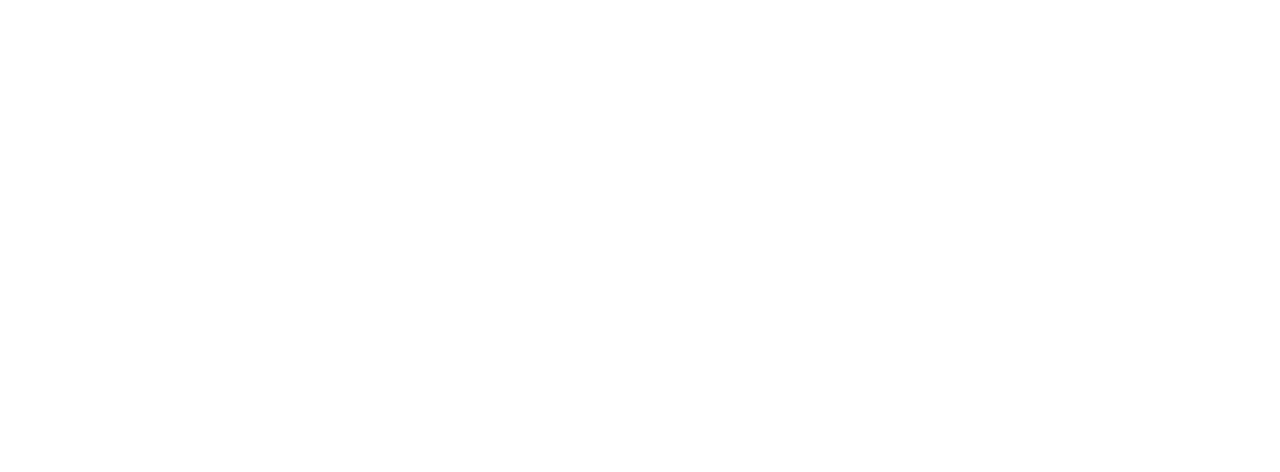
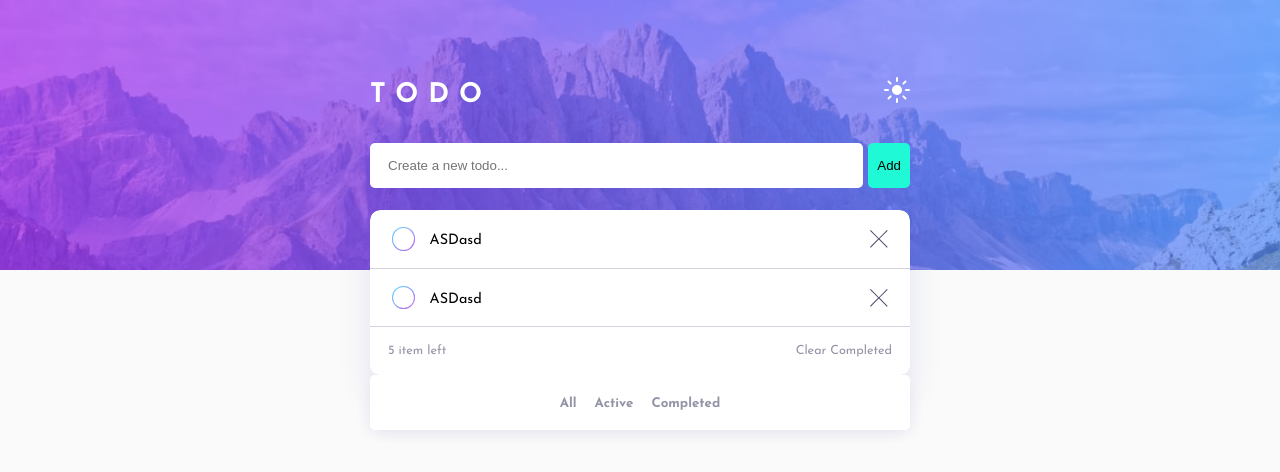
Before and after one commit to ericcst197/vue-todo-app, a Vue app: page / in a window 1280 px wide. Shown: the top 472 px of the page. Built offline with nearby package versions, Linux system fonts and the light colour scheme.

Commit message:
add basic styling and layout (light mode)

```diff
--- a/index.html
+++ b/index.html
@@ -3,7 +3,7 @@
 
 <head>
   <meta charset="UTF-8" />
-  <link rel="icon" href="/public/images/favicon-32x32.png" />
+  <link rel="icon" href="/images/favicon-32x32.png" />
   <meta name="viewport" content="width=device-width, initial-scale=1.0" />
   <title>To-do App</title>
 </head>
@@ -22,6 +22,7 @@
   Clear Completed
 
   Drag and drop to reorder list -->
+
   <div id="app"></div>
   <script type="module" src="/src/main.js"></script>
 </body>
--- a/src/App.vue
+++ b/src/App.vue
@@ -1,9 +1,35 @@
 
 
 <template>
-  <header>
-
-  </header>
+  <picture>
+    <source media="(min-width:600px)" srcset="../public/images/bg-desktop-light.jpg">
+    <img src="../public/images/bg-mobile-light.jpg" alt="Flowers">
+  </picture>
+  <section id="container">
+    <header-title></header-title>
+    <main>
+      <new-todo></new-todo>
+      <ul>
+        <todo-item></todo-item>
+        <todo-item></todo-item>
+         <nav>
+          <p class="item-left">5 item left</p>
+          <div class="sort-todo hidden">
+            <button>All</button>
+            <button>Active</button>
+            <button>Completed</button>
+          </div>
+          <button class="clear-complete">Clear Completed</button>
+        </nav>
+      </ul>
+      <div class="shadow-layout"></div>
+    </main>
+    <div class="sort-todo mobile">
+      <button>All</button>
+      <button>Active</button>
+      <button>Completed</button>
+    </div>
+  </section>
 </template>
 
 <script setup>
--- a/src/assets/_base.scss
+++ b/src/assets/_base.scss
@@ -11,4 +11,24 @@
     box-sizing: border-box;
     min-height: 100vh;
     font-family: $font-display;
+    background-color: $light-gray;
 }
+
+picture img{
+    width: 100%;
+    height: 15rem;
+    object-fit: fill;
+    position: absolute;
+    top: 0 ;
+    left: 0;
+    z-index: -5;
+
+    @media( max-width: $phone){
+        object-fit: cover;
+        min-height: 13rem;
+    }
+}
+
+.hidden{
+    display: none;
+}
--- /dev/null
+++ b/src/assets/_container.scss
@@ -0,0 +1,57 @@
+
+#container{
+    width: 85%;
+    max-width: 30rem;
+    min-height: 100vh;
+    margin: 7vh auto 0;
+
+    @media(min-width: $phone){
+        margin: 10vh auto 0;
+    }
+
+    header{
+        display: flex;
+        justify-content: space-between;
+        align-items: center;
+
+        h2{
+            flex : 1;
+            letter-spacing: 10px;
+            color: #fff;
+        }
+
+        input{
+            display: none;
+        }
+
+        label{
+            cursor: pointer;
+            transform: translateY(-3px);
+        }
+    }
+
+    main{
+        display: flex;
+        flex-direction: column;
+        padding-top: 1.8rem;
+        position: relative;
+
+        border-bottom-left-radius: 10px;
+        border-bottom-right-radius: 10px;
+
+        @media (max-width: $phone) {
+            margin-bottom: 1.2rem;
+        }
+    }
+
+    .shadow-layout{
+        position: absolute;
+        top: 0;
+        bottom: 0;
+        left: 0;
+        right: 0;
+        border-radius: 10px;
+        box-shadow: 10px 30px 30px -10px $light-grayish-1, -10px 30px 30px -10px $light-grayish-1;
+        z-index: -100;
+    }
+}
--- /dev/null
+++ b/src/assets/_form.scss
@@ -0,0 +1,26 @@
+form{
+    width: 100%;
+    height: 2.5rem;
+    display: flex;
+
+    input{
+        width: 85%;
+        padding: 1rem;
+
+        caret-color: $color-bright-blue;
+        border-radius: 5px;
+        border: none;
+        outline: none;
+    }
+
+    button{
+        flex: 1;
+        padding: .5rem;
+        margin-left: 5px;
+        background-color:rgb(31, 249, 213) ;
+        border-radius: 5px;
+        border: none;
+        outline: none;
+        cursor: pointer;
+    }
+}
--- /dev/null
+++ b/src/assets/_list.scss
@@ -0,0 +1,141 @@
+ul{
+    margin-top: 1.2rem;
+    border-radius: 10px;
+    overflow: hidden;
+
+    li{
+        height: 1.2rem;
+        font-size: .8rem;
+        padding: 1rem 1.2rem;
+        list-style: none;
+        border-bottom: 1px solid $light-grayish-2;
+        background-color:  #fff;
+        overflow: hidden;
+
+        display: flex;
+        align-items: center;
+
+        &:first-of-type{
+            border-top-left-radius: 10px;
+            border-top-right-radius: 10px;
+        }
+
+        #toggle-complete{
+            opacity: 0;
+            width: 20px;
+            margin-right: 1rem;
+            position: relative;
+
+            &:checked ~ label{
+                background: $color-check border-box;
+                // background-image: url(.../public/images/icon-check.svg);
+            }
+        }
+
+        .check{
+            position: relative;
+
+            label{
+                position: absolute;
+                top:-3px;
+                width: 1.2rem;
+                height: 1.2rem;
+                background:linear-gradient(#fff, #fff) padding-box,
+                $color-check border-box;
+                border: 1px solid transparent;
+                border-radius: 50%;
+                cursor: pointer;
+
+                display: flex;
+                justify-content: center;
+                align-items: center;
+            }
+        }
+
+
+
+        p{
+            flex: 1;
+            line-height: 1.5;
+            translate: 0 2px;
+        }
+
+        button{
+            transform: translateY(2px);
+            background-color: #fff;
+            border: none;
+            outline: none;
+            cursor: pointer;
+        }
+    }
+
+    nav{
+        background-color: #fff;
+        font-size: .7rem;
+        padding: 1rem;
+        border-bottom-left-radius: 10px;
+        border-bottom-right-radius: 10px;
+
+        display: flex;
+        align-items: center;
+        justify-content: space-between;
+
+        button{
+            @extend %button;
+            font-size: .7rem;
+        }
+
+        button:hover{
+            color: $light-grayish-4;
+        }
+
+        .item-left{
+            color: $light-grayish-3;
+        }
+    }
+}
+
+%button{
+    background-color: #fff;
+    border: none;
+    outline: none;
+    cursor: pointer;
+    font-family: inherit;
+    color: $light-grayish-3;
+}
+
+.sort-todo{
+    background-color: #fff;
+    padding: 0 ;
+
+    & > button {
+        @extend %button;
+        font-weight: 700;
+
+        &:not(:first-of-type){
+            margin-left: 1rem;
+        }
+    }
+
+    button:active,
+    button:focus{
+        color: $color-bright-blue;
+    }
+
+    button:hover{
+        color: $light-grayish-4;
+    }
+}
+
+.mobile{
+    border-radius: 5px;
+    text-align: center;
+    padding: 1rem;
+    box-shadow: 5px 5px 15px -5px $light-grayish-1,
+                -5px 5px 15px -5px $light-grayish-1;
+
+    button:active,
+    button:focus{
+        color: $color-bright-blue;
+    }
+}
--- a/src/assets/_variables.scss
+++ b/src/assets/_variables.scss
@@ -1,21 +1,24 @@
 // Primary color
 $color-bright-blue: hsl(220, 98%, 61%);
-$color-check: linear-gradient hsl(192, 100%, 67%) to hsl(280, 87%, 65%);
+$color-check: linear-gradient(to right bottom ,hsl(192, 100%, 67%) , hsl(280, 87%, 65%));
 
 // Light Theme
-$light-gray: #fafafa;
-$light-grayish-1: #e4e5f1;
-$light-grayish-2: #d2d3db;
-$light-grayish-3: #9394a5;
-$light-grayish-4: #484b6a;
+$light-gray: hsl(0, 0%, 98%);
+$light-grayish-1: hsl(236, 33%, 92%);
+$light-grayish-2: hsl(233, 11%, 84%);
+$light-grayish-3: hsl(236, 9%, 61%);
+$light-grayish-4: hsl(235, 19%, 35%);
 
 // Dark theme
-$dark-blue-1: #161722;
-$dark-blue-2: #25273c;
-$dark-grayish-blue-hover: #e4e5f1;
-$dark-grayish-blue-1: #cacde8;
-$dark-grayish-blue-2: #777a92;
-$dark-grayish-blue-3: #4d5066;
-$dark-grayish-blue-4: #393a4c;
+$dark-blue-1: hsl(235, 21%, 11%);
+$dark-blue-2: hsl(235, 24%, 19%);
+$dark-grayish-blue-1: hsl(234, 39%, 85%);
+$dark-grayish-blue-hover: hsl(235, 32%, 92%);
+$dark-grayish-blue-2: hsl(233, 11%, 52%);
+$dark-grayish-blue-3: hsl(233, 14%, 35%);
+$dark-grayish-blue-4: hsl(237, 16%, 26%);
 
 $font-display: 'Josefin Sans', sans-serif;
+
+// Media queries
+$phone: 37.5em
--- a/src/assets/main.scss
+++ b/src/assets/main.scss
@@ -1,4 +1,7 @@
 @import url('https://fonts.googleapis.com/css2?family=Josefin+Sans:wght@400;700&display=swap');
 
 @import './base';
-@import './variables'
+@import './variables';
+@import './container';
+@import './form';
+@import './list';
--- /dev/null
+++ b/src/components/HeaderTitle.vue
@@ -0,0 +1,17 @@
+<template>
+    <header>
+      <h2>TODO</h2>
+      <label for="theme">
+        <svg xmlns="http://www.w3.org/2000/svg" width="26" height="26">
+          <path fill="#FFF" fill-rule="evenodd" d="M13 21a1 1 0 011 1v3a1 1 0 11-2 0v-3a1 1 0 011-1zm-5.657-2.343a1 1 0 010 1.414l-2.121 2.121a1 1 0 01-1.414-1.414l2.12-2.121a1 1 0 011.415 0zm12.728 0l2.121 2.121a1 1 0 01-1.414 1.414l-2.121-2.12a1 1 0 011.414-1.415zM13 8a5 5 0 110 10 5 5 0 010-10zm12 4a1 1 0 110 2h-3a1 1 0 110-2h3zM4 12a1 1 0 110 2H1a1 1 0 110-2h3zm18.192-8.192a1 1 0 010 1.414l-2.12 2.121a1 1 0 01-1.415-1.414l2.121-2.121a1 1 0 011.414 0zm-16.97 0l2.121 2.12A1 1 0 015.93 7.344L3.808 5.222a1 1 0 011.414-1.414zM13 0a1 1 0 011 1v3a1 1 0 11-2 0V1a1 1 0 011-1z"/>
+        </svg>
+      </label>
+      <input id="theme" type="checkbox">
+    </header>
+</template>
+
+<script>
+export default {
+
+}
+</script>
--- /dev/null
+++ b/src/components/NewTodo.vue
@@ -0,0 +1,12 @@
+<template>
+     <form>
+        <input type="text" name="input-to-do" id="input-to-do" placeholder="Create a new todo...">
+        <button>Add</button>
+      </form>
+</template>
+
+<script>
+export default {
+
+}
+</script>
--- /dev/null
+++ b/src/components/TodoItem.vue
@@ -0,0 +1,20 @@
+<template>
+    <li>
+        <div class="check">
+            <input type="checkbox" id="toggle-complete">
+            <label for="toggle-complete">
+                <svg xmlns="http://www.w3.org/2000/svg" width="11" height="9"><path fill="none" stroke="#FFF" stroke-width="2" d="M1 4.304L3.696 7l6-6"/></svg>
+            </label>
+        </div>
+        <p>ASDasd</p>
+        <button>
+            <svg xmlns="http://www.w3.org/2000/svg" width="18" height="18"><path fill="#494C6B" fill-rule="evenodd" d="M16.97 0l.708.707L9.546 8.84l8.132 8.132-.707.707-8.132-8.132-8.132 8.132L0 16.97l8.132-8.132L0 .707.707 0 8.84 8.132 16.971 0z"/></svg>
+        </button>
+    </li>
+</template>
+
+<script>
+export default {
+
+}
+</script>
```
Also changed, not shown: src/main.js (+10 -1 lines).
